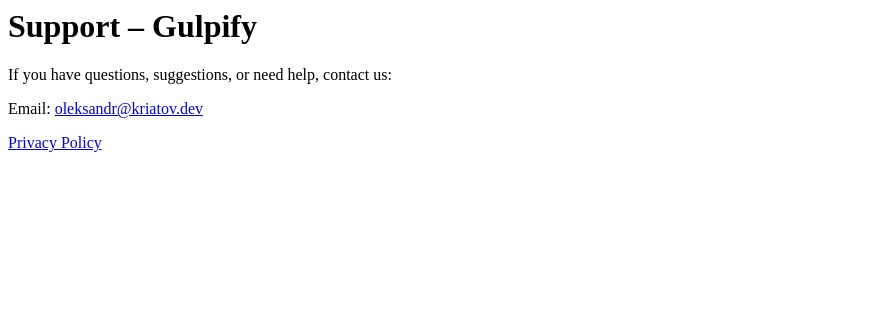
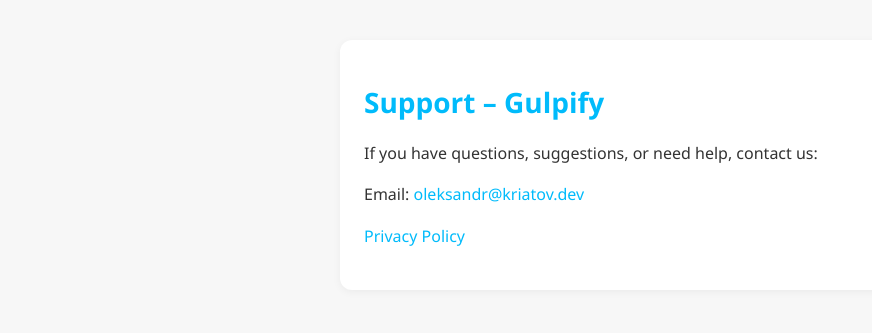
Before and after one commit to AlexKriatov/public, a plain HTML site: page gulpify/support/index.html in a window 1280 px wide. Shown: the whole page, without its empty margins (0-872 px from the left). Drawn offline with Linux system fonts and the light colour scheme.

Commit message:
updated support page style

```diff
--- a/gulpify/support/index.html
+++ b/gulpify/support/index.html
@@ -1,4 +1,54 @@
-<h1>Support – Gulpify</h1>
-<p>If you have questions, suggestions, or need help, contact us:</p>
-<p>Email: <a href="mailto:oleksandr@kriatov.dev">oleksandr@kriatov.dev</a></p>
-<p><a href="https://alexkriatov.github.io/public/gulpify/privacy-policy/">Privacy Policy</a></p>
+<!DOCTYPE html>
+<html lang="en">
+<head>
+  <meta charset="UTF-8">
+  <title>Support – Gulpify</title>
+  <meta name="viewport" content="width=device-width, initial-scale=1">
+  <style>
+    body {
+      font-family: 'Segoe UI', Tahoma, Geneva, Verdana, sans-serif;
+      background-color: #f7f7f7;
+      color: #333;
+      padding: 40px 20px;
+      max-width: 600px;
+      margin: auto;
+    }
+
+    h1 {
+      font-size: 28px;
+      color: #00BBFB;
+      margin-bottom: 20px;
+    }
+
+    p {
+      font-size: 16px;
+      line-height: 1.6;
+      margin-bottom: 16px;
+    }
+
+    a {
+      color: #00BBFB;
+      text-decoration: none;
+    }
+
+    a:hover {
+      text-decoration: underline;
+    }
+
+    .card {
+      background-color: #fff;
+      padding: 24px;
+      border-radius: 12px;
+      box-shadow: 0 2px 8px rgba(0, 0, 0, 0.05);
+    }
+  </style>
+</head>
+<body>
+  <div class="card">
+    <h1>Support – Gulpify</h1>
+    <p>If you have questions, suggestions, or need help, contact us:</p>
+    <p>Email: <a href="mailto:oleksandr@kriatov.dev">oleksandr@kriatov.dev</a></p>
+    <p><a href="https://alexkriatov.github.io/public/gulpify/privacy-policy/">Privacy Policy</a></p>
+  </div>
+</body>
+</html>
```
Also changed, not shown: 1 other file.
